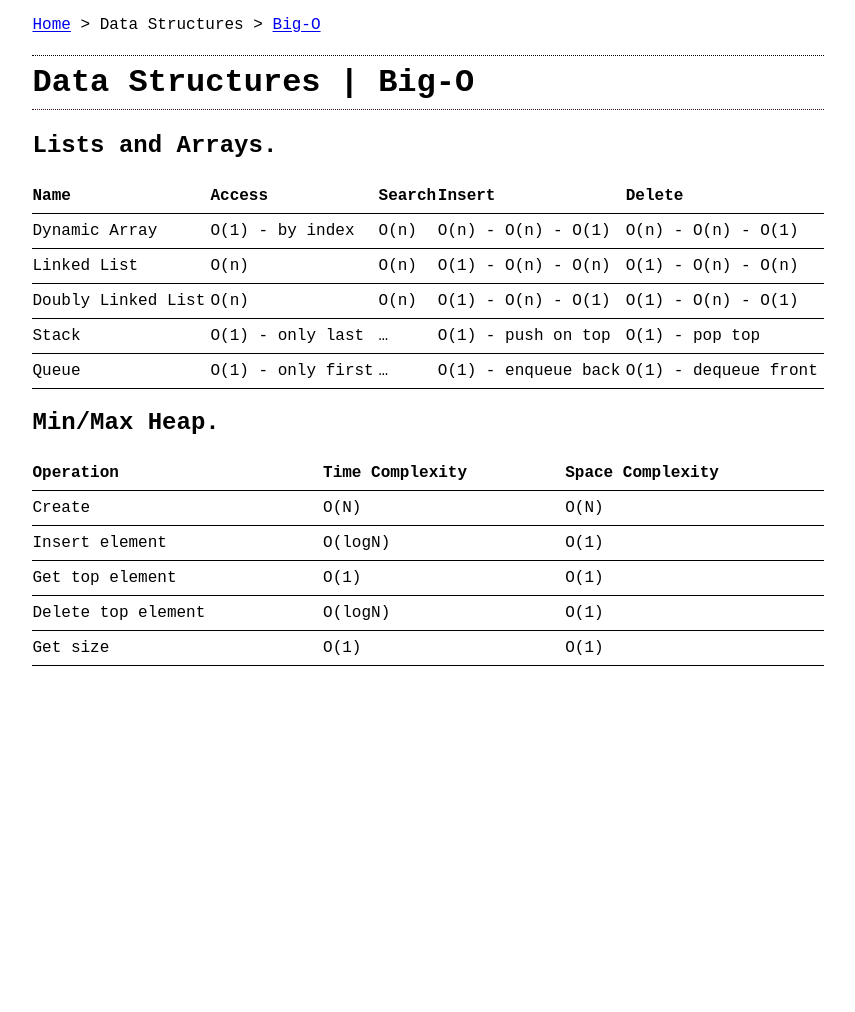
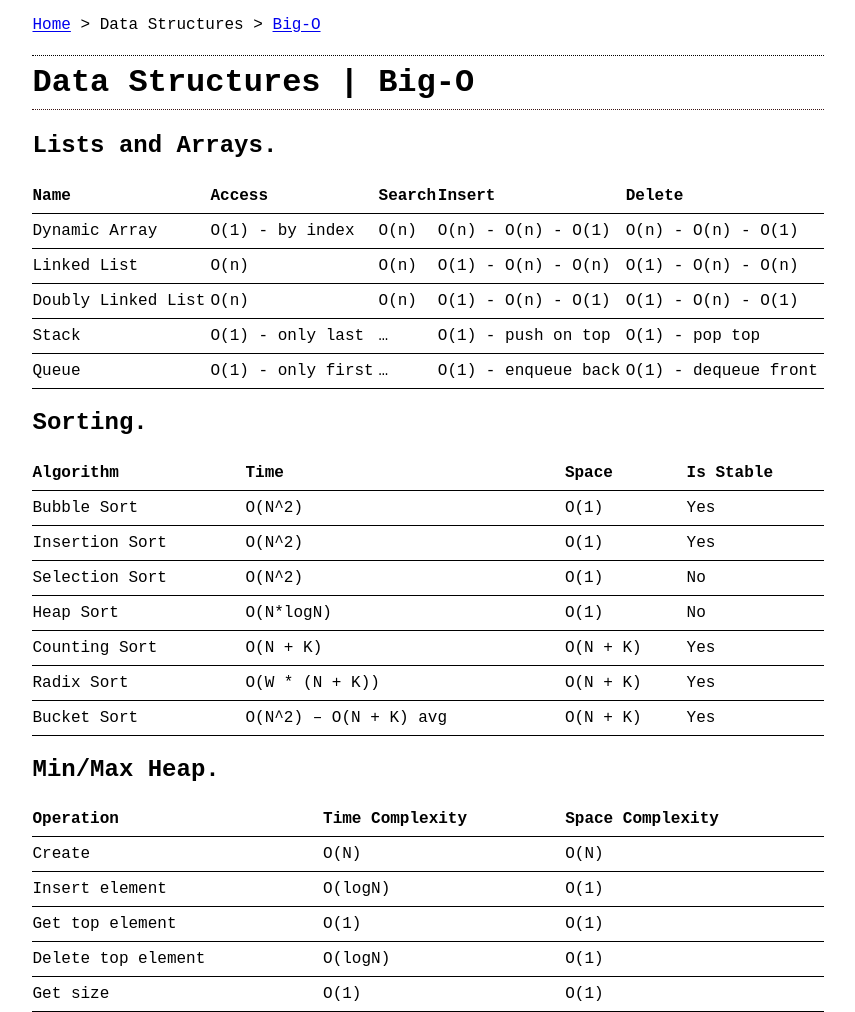
Before and after one commit to dnedzelskyi/eng_cheat_sheets, a Jekyll site: the page built from data_structures/big_o.md, in a window 1280 px wide. Shown: the whole page, without its empty margins (212-1067 px from the left). Built offline with Jekyll 4.4.1, drawn with Linux system fonts in a browser that asks for light colours; nearby versions of some CDN libraries; our own code applies the rules of GitHub Pages for plain Markdown files; comment, search, counter and statistics services are not loaded; before the commit the page ends 900 px from its top, so only the background shows below that.

Commit message:
Algorithms. Big-O. Sorting.

```diff
--- a/data_structures/big_o.md
+++ b/data_structures/big_o.md
@@ -12,6 +12,18 @@
 | Stack              | O(1) - only last  | ...    | O(1) - push on top  | O(1) - pop top       |
 | Queue              | O(1) - only first | ...    | O(1) - enqueue back | O(1) - dequeue front |
 
+## Sorting.
+
+| Algorithm      | Time                   | Space    | Is Stable |
+| -------------- | ---------------------- | -------- | --------- |
+| Bubble Sort    | O(N^2)                 | O(1)     | Yes       |
+| Insertion Sort | O(N^2)                 | O(1)     | Yes       |
+| Selection Sort | O(N^2)                 | O(1)     | No        |
+| Heap Sort      | O(N\*logN)             | O(1)     | No        |
+| Counting Sort  | O(N + K)               | O(N + K) | Yes       |
+| Radix Sort     | O(W \* (N + K))        | O(N + K) | Yes       |
+| Bucket Sort    | O(N^2) -- O(N + K) avg | O(N + K) | Yes       |
+
 ## Min/Max Heap.
 
 | Operation          | Time Complexity | Space Complexity |
```
